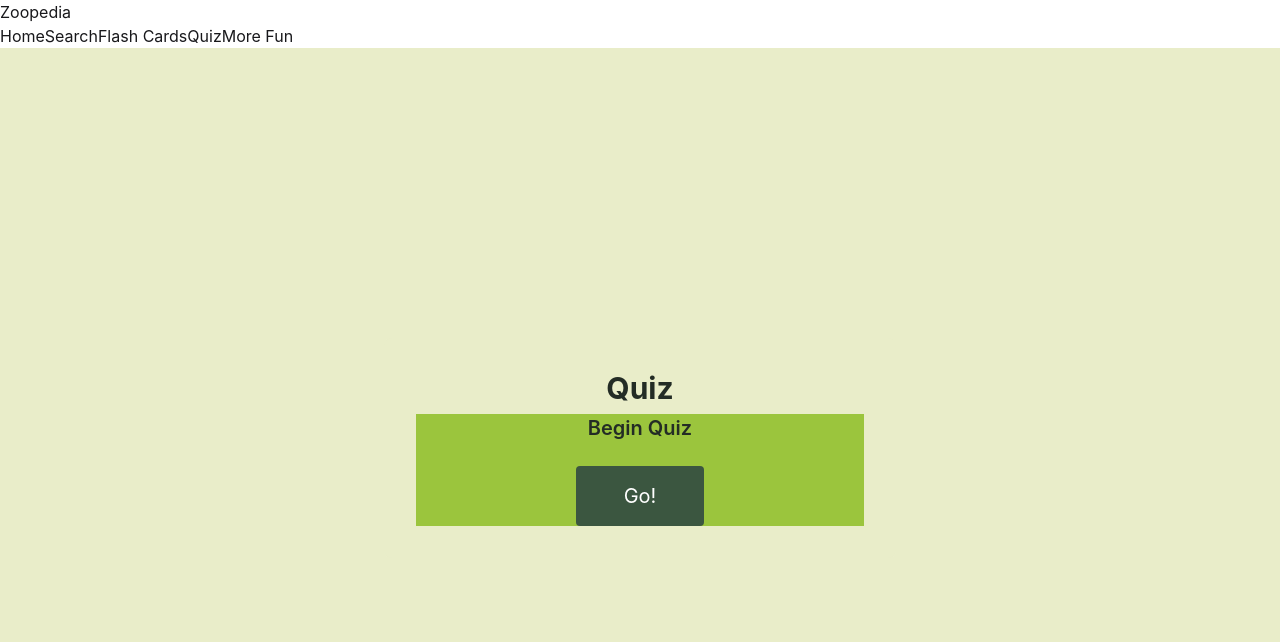
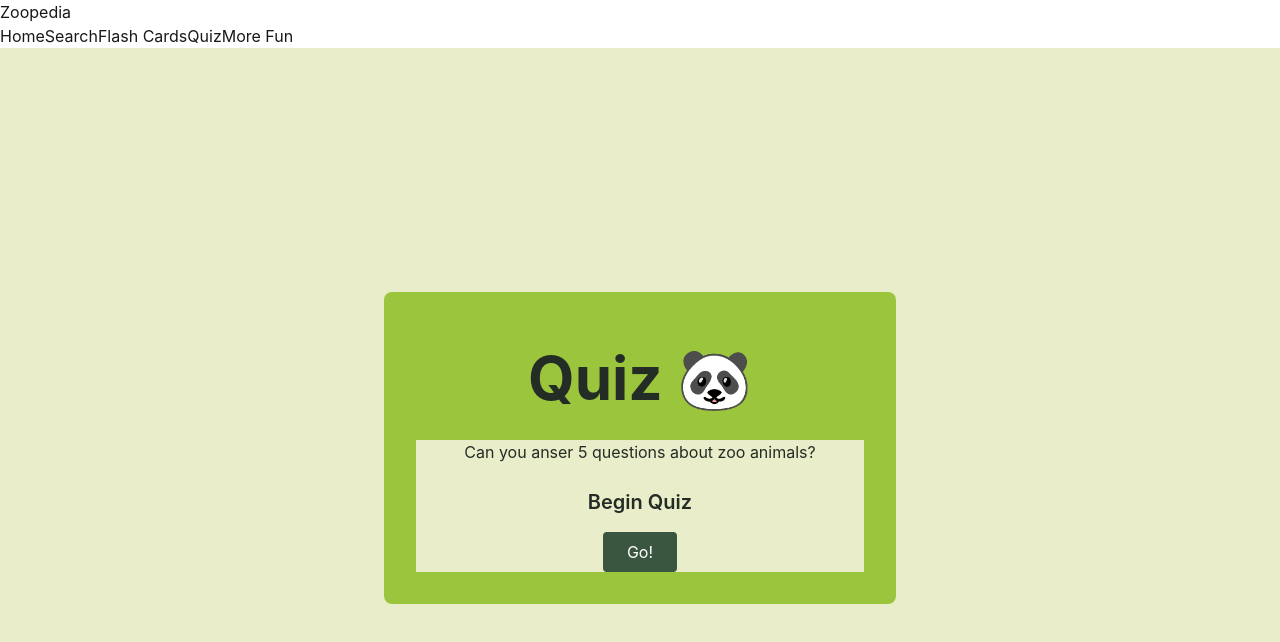
Before and after one commit to CFG-Group-7/CFG-Group-Project, a React (Vite) app: page /quiz in a window 1280 px wide. Shown: the top 642 px of the page. Built offline with nearby package versions, Linux system fonts and the light colour scheme.

Commit message:
changing styling so box doesn't keep resizing and adding more emojis

```diff
--- a/src/components/Quiz/Questions.jsx
+++ b/src/components/Quiz/Questions.jsx
@@ -27,7 +27,7 @@ const Questions = ({    questionsInUse,
 
     return (
         <div className= "bg-pale-green text-fontColour p-8 rounded-lg flex flex-col text-center items-center justify-center">
-            <div className="bg-green text-fontColour p-8 rounded-lg flex flex-col text-center items-center justify-center">
+            <div className="bg-green w-84 h-84 text-fontColour p-8 rounded-lg flex flex-col text-center items-center justify-center">
                 <div>
                     {/* display question */}
                     <h4 className="mb-6">
--- a/src/components/Quiz/Score.jsx
+++ b/src/components/Quiz/Score.jsx
@@ -21,8 +21,8 @@
                     {/* display quiz result */}
                     <div>
                         <h2>Quiz Completed, well done, you are a zoo animal expert!</h2>
-                        <h1 className="text-3xl">🥳 🐘 😎 🦉 🎉</h1>
-                        <h4>Your score: {score}</h4>
+                        <h1 className="text-4xl py-6">🥳 🐘 😎 🦉 🎉</h1>
+                        <h4>Your score: {score} 🙂</h4>
                         {/* restart option */}
                         <button
                             className="mt-4 px-4 py-2 bg-blue text-yellow rounded-lg hover:bg-orange"
--- a/src/pages/Quiz.jsx
+++ b/src/pages/Quiz.jsx
@@ -80,24 +80,22 @@ const Quiz = () => {
 
 return (
         <div className="min-h-screen bg-pale-green flex items-center justify-center">
-            <div className="bg-pale-green p-8 rounded-lg max-w-lg w-full text-center">
-                <h1 className="text-fontColour text-3xl font-bold mb-2">Quiz</h1>
-                {currentQ < questionsInUse.length && (
-                    <p className="text-fontColour mb-6">
-                        Can you answer 5 questions about zoo animals?
-                    </p>
-                )}
+            <div className="bg-green p-8 rounded-lg max-w-lg w-full text-center">
+                <h1 className="text-fontColour text-6xl py-6 font-bold mb-2">Quiz 🐼</h1>
 
                 {/* If quiz not started, display initial page */}
                 {!quizStarted ? (
-                    <div className="space-y-6 bg-green">
+                    <div className="space-y-4 bg-pale-green">
+                        <p className="text-fontColour mb-6">
+                            Can you anser 5 questions about zoo animals?
+                        </p>
                         <h2 className="text-fontColour text-xl font-semibold">
                             Begin Quiz
                         </h2>
 
                         <button
                             onClick={startQuiz}
-                            className="bg-dark-green text-white px-12 py-4 text-xl rounded hover:bg-orange"
+                            className="bg-dark-green text-white px-6 py-2 rounded hover:bg-orange"
                         >
                             Go!
                         </button>
```
Also changed, not shown: 1 other file (tests, documents, lock files or other folders).
